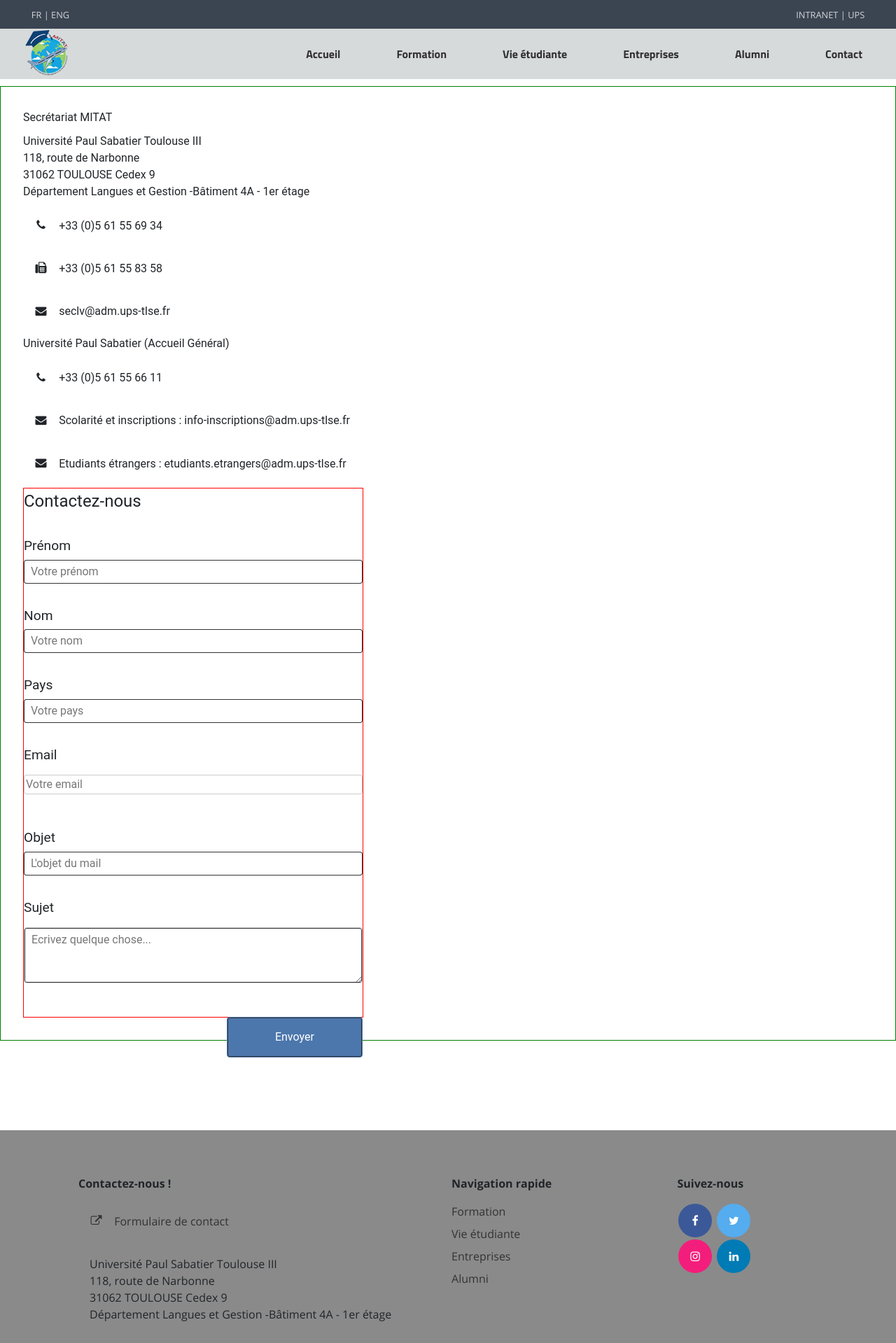
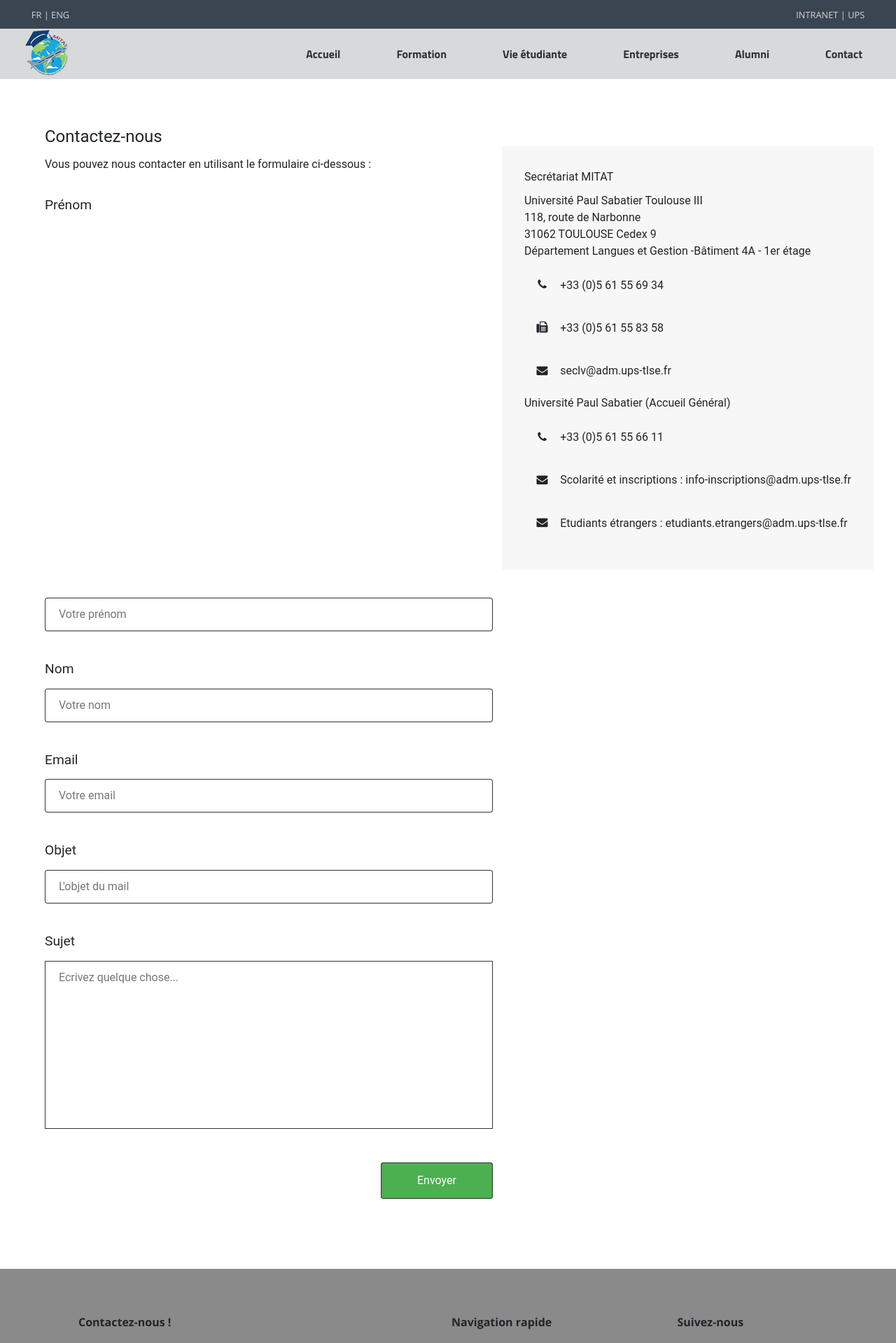
Before and after one commit to Azouu/Ptut-2, a PHP site: page /contact.php in a window 1280 px wide. Shown: the top 1919 px of the page at 70% size. Run offline with PHP 8.4, Linux system fonts and the light colour scheme.

Commit message:
formulaire de contact ok

```diff
--- a/assets/css/style.css
+++ b/assets/css/style.css
@@ -609,36 +609,41 @@ footer .column {
 				CONTACT
    ##################################### */
 	.contact-infos {
-		border : black 1px solid;
-		width : 30%;
+		margin : 10em;
 	}
 
 	.contact-container {
-		border : green 1px solid;
 		width:  100%;
-		padding: 2em;
 		font-family: 'Roboto', Helvetica;
 	}
 
 	.form-container {
-		width : 40%;
-		border : red 1px solid;
+		margin : 4em;
+		width : 50%;
 
 	}
 	.contact-title {
 	font-size: 1.5em;
 	}
 
-
-   .contact-input {
-   	border : 1px solid #ccc;
+	 input[type=text],	.form-container input[type=mail] {
+		 width: 100%;
+	  padding: 12px 20px;
+	  margin: 8px 0;
+	  display: inline-block;
 	  border-radius: 4px;
 	  box-sizing: border-box;
-   	margin-top: 0.5em;
-   	margin-bottom: 1em;
-   	resize: vertical;
+	}
+
+	.form-container textarea {
 		width: 100%;
+	 	padding: 12px 20px;
+ 		margin: 8px 0;
+ 		box-sizing: border-box;
+		resize: none;
+		height : 15em;
 	}
+
 
    .contact-form {
    	margin : 2em 0;
@@ -647,19 +652,20 @@ footer .column {
    .contact-form label {
    	font-size: 1.2em;
    }
-   .contact-submit {
-   	background-color: #4C77AD !important;
+
+	.form-container input[type=submit] {
+  width: 25% !important;
+  background-color: #4CAF50 !important;
   color: white !important;
-   	padding: 1em !important;
-   	border : #4C77AD solid 1px !important;
+  padding: 14px 20px !important;
+  margin: 8px 0 !important;
+  border: none !important;
   border-radius: 4px !important;
-   	cursor: pointer !important;
-   	width : 40%;
+  cursor: pointer;
 }
 
-   .contact-submit:hover {
-   	background-color: #8A8A8A !important;
-   	transition: 0.4s;
+.form-container input[type=submit]:hover {
+  background-color: #45a049 !important;
 }
 
 /* #####################################
--- a/contact.php
+++ b/contact.php
@@ -15,11 +15,39 @@
 		require('menu_footer.php');
 	?>
 
+	<?php
+	if(isset($_POST['email'])) {
 
+	    $email_to = "seclv@adm.ups-tlse.fr";
+	    $email_subject = $_POST['object'];
+	    $prenom = $_POST['prenom'];
+	    $nom = $_POST['nom'];
+	    $email_from = $_POST['email'];
+	    $object = $_POST['object'];
+	    $email_exp = '/^[A-Za-z0-9._%-]+@[A-Za-z0-9.-]+\.[A-Za-z]{2,4}$/';
+	    $email_message = "Form details below.\n\n";
 
-	<div class="contact-container ">
+	    function clean_string($string) {
+	      $bad = array("content-type","bcc:","to:","cc:","href");
+	      return str_replace($bad,"",$string);
+	    }
 
-		<div class="contact-infos right">
+	    $email_message .= "Prénom : ".clean_string($first_name)."\n";
+	    $email_message .= "Nom : ".clean_string($last_name)."\n";
+	    $email_message .= "Email: ".clean_string($email_from)."\n";
+	    $email_message .= "Objet: ".clean_string($object)."\n";
+
+			$headers = 'From: '.$email_from."\r\n".
+			'Reply-To: '.$email_from."\r\n" .
+			'X-Mailer: PHP/' . phpversion();
+			@mail($email_to, $email_subject, $email_message, $headers);
+
+}
+	?>
+
+<div class="contact-container">
+
+		<div class="contact-infos fr" style="margin : 2em; padding : 2em; background-color : #F7F7F7;">
 		<p class="contact-info-title">Secrétariat MITAT</p>
 		<p class="contact-info">
               Université Paul Sabatier Toulouse III <br/>
@@ -43,7 +71,7 @@
 		<div class="form-container left">
 
 			<p class="contact-title">Contactez-nous</p>
-
+			<p>Vous pouvez nous contacter en utilisant le formulaire ci-dessous : </p>
 			<form action="submit_mail.php">
 
 				<div class="contact-form">
@@ -57,14 +85,8 @@
 				</div class="contact-form">
 
 				<div class="contact-form">
-					<label for="lname">Pays</label>
-					<input type="text" class="contact-input country" name="country" placeholder="Votre pays" required>
-				</div>
-
-
-				<div class="contact-form">
 					<label for="email">Email</label>
-					<input type="mail" class="contact-input mail" name="email" placeholder="Votre email" required>
+					<input type="text" class=" mail" name="email" placeholder="Votre email" required>
 				</div>
 
 				<div class="contact-form">
@@ -81,7 +103,7 @@
 				<input type="submit" name="send" value="Envoyer" class="contact-submit fr">
 			</form>
 		</div>
-	</div>
 
+</div>
 </body>
 </html>
```
Lines whose indentation alone changed are shown as unchanged.
